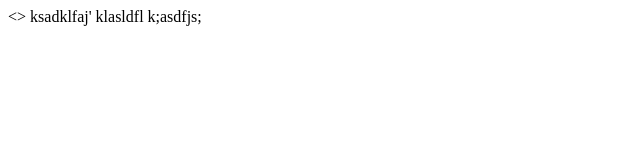
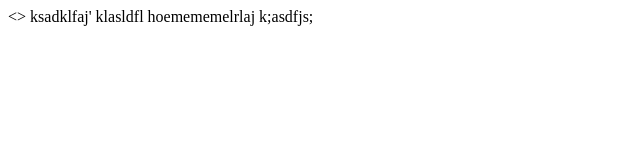
Before and after one commit to jjohn485/git-demo, a plain HTML site: page web/INDEX.html in a window 1280 px wide. Shown: the whole page, without its empty margins (0-640 px from the left). Drawn offline with Linux system fonts and the light colour scheme.

Commit message:
Updating INDEX.html for github

```diff
--- a/web/INDEX.html
+++ b/web/INDEX.html
@@ -1,5 +1,5 @@
 <>
 	ksadklfaj'
 klasldfl
-
+hoemememelrlaj
 k;asdfjs;
```
